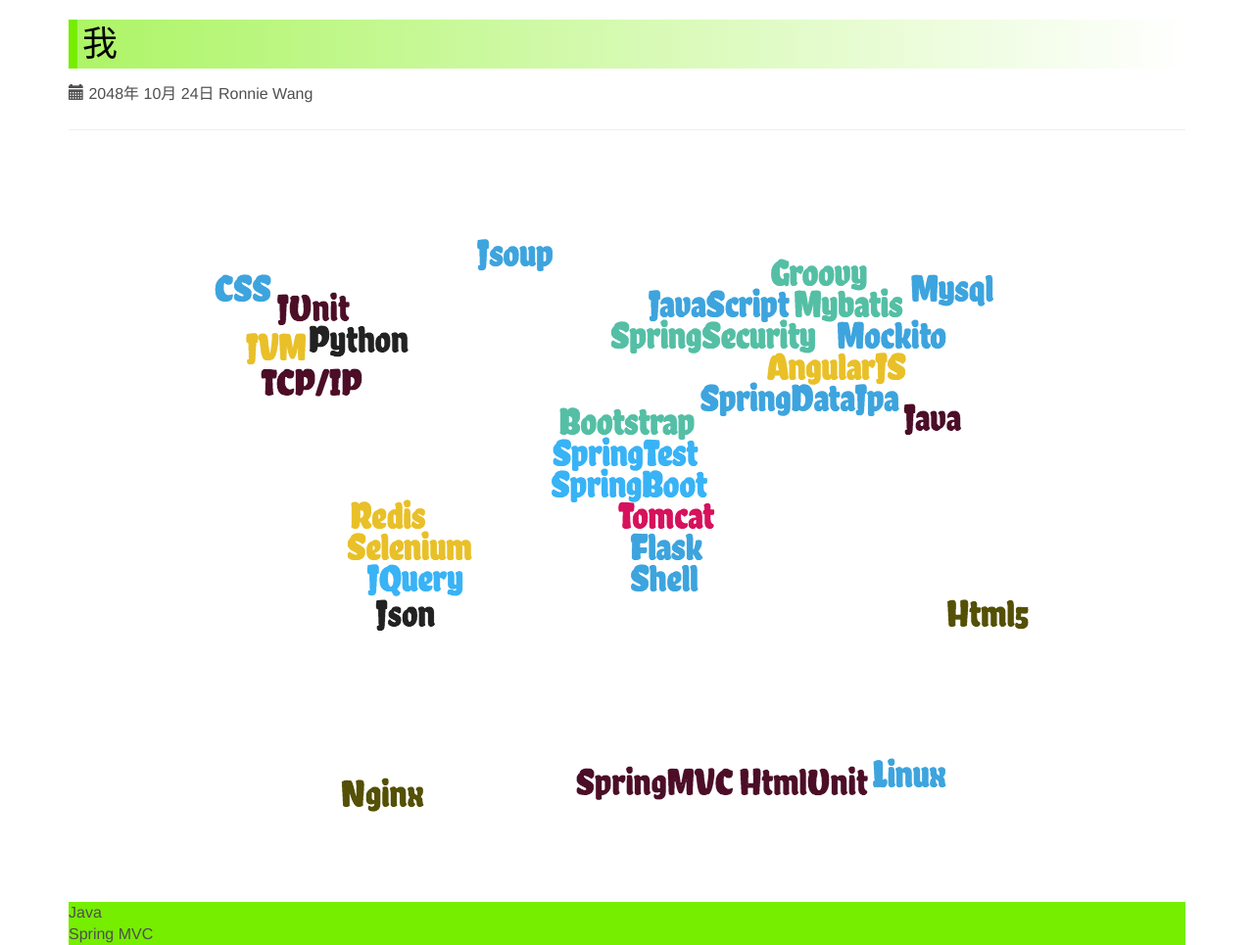
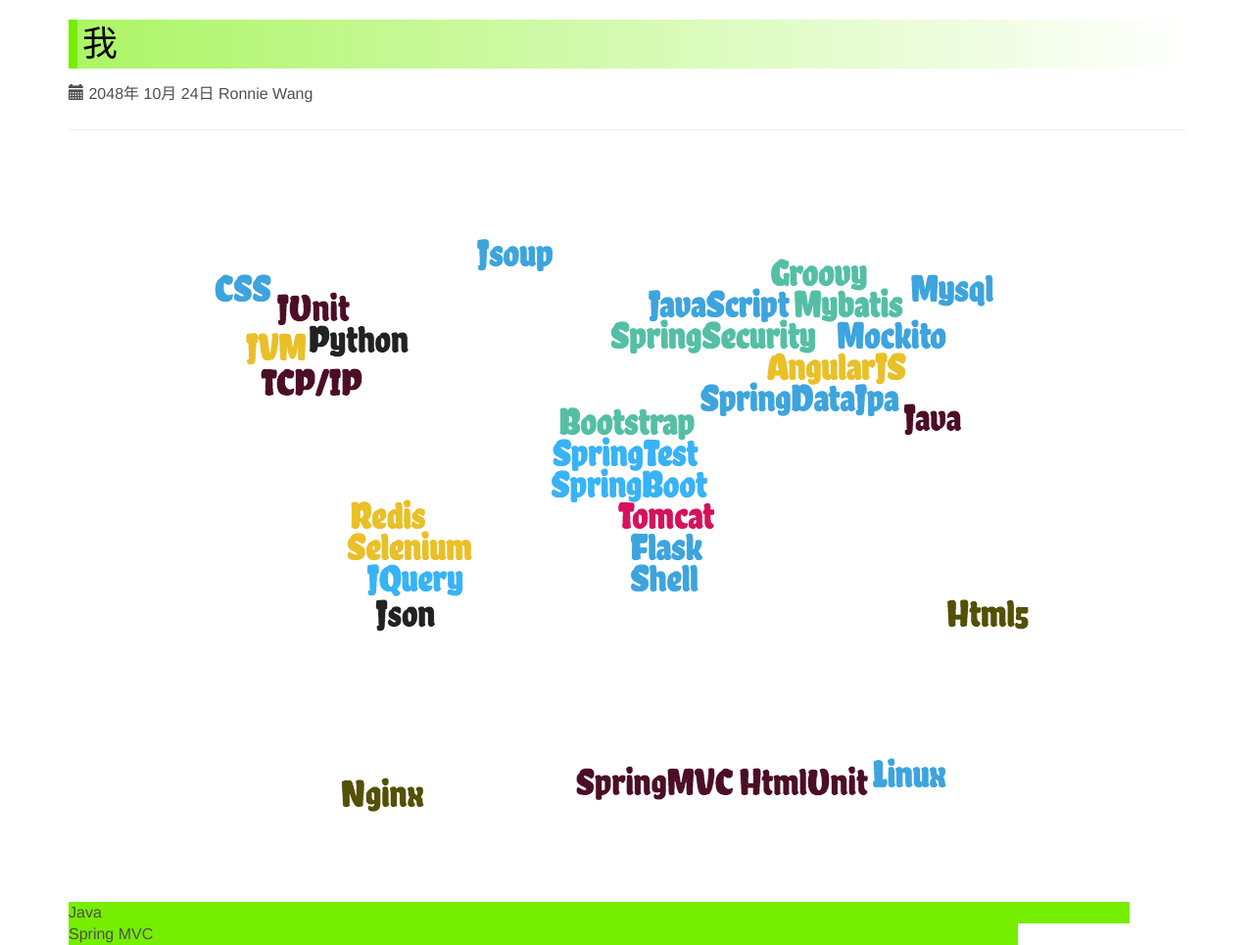
Before and after one commit to ronniewang/ronniewang.github.io, a Jekyll site: the page built from _posts/2048-10-24-me.md, in a window 1280 px wide. Shown: the whole page at 98% size. Built offline with Jekyll 4.4.1, drawn with Linux system fonts in a browser that asks for light colours.

Commit message:
update files

```diff
--- a/_layouts/default.html
+++ b/_layouts/default.html
@@ -85,6 +85,11 @@
             display: table-cell;
             line-height: 22px;
         }
+
+        .tech-bar-wrapper {
+            width: 100%;
+            display: table;
+        }
     </style>
     <title>{{ page.title }}</title>
 </head>
--- a/_posts/2048-10-24-me.md
+++ b/_posts/2048-10-24-me.md
@@ -10,5 +10,11 @@ description: About me
 </div>
 
 
-<div style="width:100%; display:table;"><span class="tech-bar" style="width:95%; background-color:#76EE00;">Java</span></div>
-<div style="width:100%; display:table;"><span class="tech-bar" style="width:85%; background-color:#76EE00;">Spring MVC</span></div>
+<div class="tech-bar-wrapper">
+    <span class="tech-bar" style="width:95%; background-color:#76EE00;">Java</span>
+    <span class="tech-bar" style="width:5%; background-color:#fff;"></span>
+</div>
+<div class="tech-bar-wrapper">
+    <span class="tech-bar" style="width:85%; background-color:#76EE00;">Spring MVC</span>
+    <span class="tech-bar" style="width:15%; background-color:#fff;"></span>
+</div>
```
